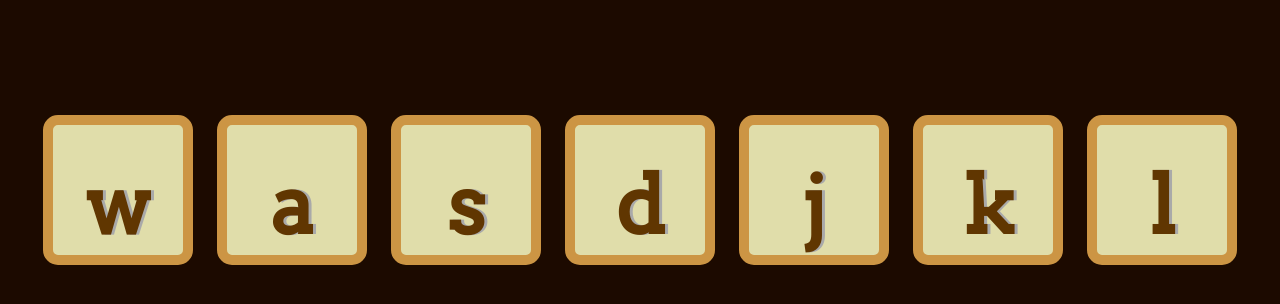
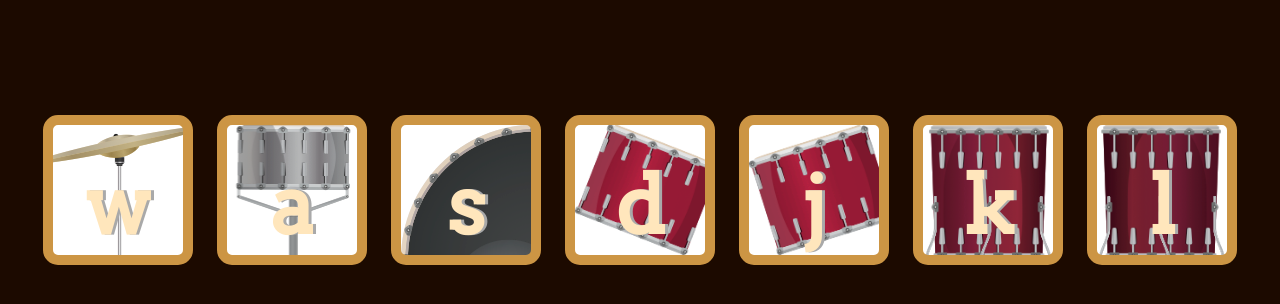
Before and after one commit to gjersing/web-drums, a plain HTML site: page index.html in a window 1280 px wide. Shown: the part 174-478 px from the top of the page. Drawn offline with Linux system fonts and the light colour scheme.

Commit message:
Drum images and w event listener

```diff
--- a/index.html
+++ b/index.html
@@ -22,6 +22,8 @@
     <button class="l drum">l</button>
   </div>
 
+  <script src="index.js" charset="utf-8"></script>
+
 </body>
 
 </html>
--- a/index.js
+++ b/index.js
@@ -0,0 +1,6 @@
+const buttons = document.querySelectorAll("button");
+const crash = new Audio('sounds/crash.mp3');
+
+document.querySelector(".w").addEventListener("click", function () {
+  crash.play();
+});
--- a/styles.css
+++ b/styles.css
@@ -12,31 +12,35 @@ h1 {
 }
 
 .w {
-
+  background: url("images/crash.png") no-repeat top;
 }
 
 .a {
-
+  background: url("images/snare.png") no-repeat top;
 }
 
 .s {
-
+  background: url("images/kick.png") no-repeat top left;
 }
 
 .d {
-
+  background: url("images/tom1.png") no-repeat;
+  background-size: cover;
 }
 
 .j {
-
+  background: url("images/tom2.png") no-repeat;
+  background-size: cover;
 }
 
 .k {
-
+  background: url("images/tom3.png") no-repeat;
+  background-size: cover;
 }
 
 .l {
-
+  background: url("images/tom4.png") no-repeat;
+  background-size: cover;
 }
 
 .set {
@@ -64,7 +68,7 @@ h1 {
   font-family: 'Arvo', cursive;
   line-height: 2;
   font-weight: 900;
-  color: #603601;
+  color: #FFE6BC;
   text-shadow: 3px 0 darkgray;
   border-radius: 15px;
   display: inline-block;
@@ -72,5 +76,5 @@ h1 {
   height: 150px;
   text-align: center;
   margin: 10px;
-  background-color: #E0DDAA;
+  background-color: white;
 }
```
